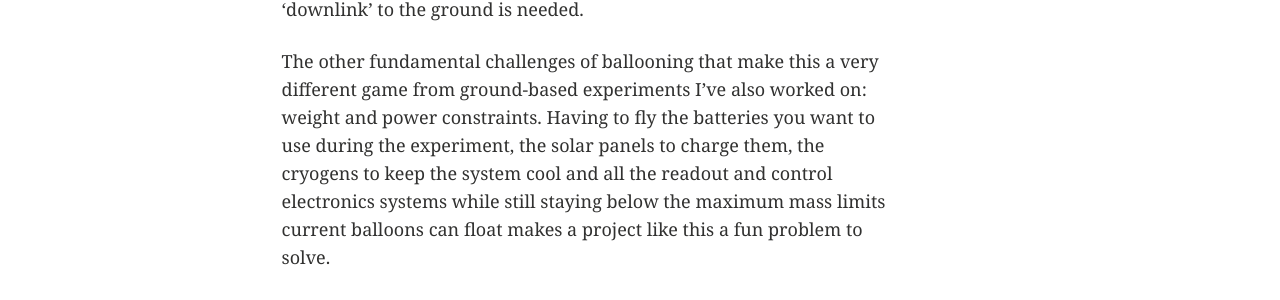
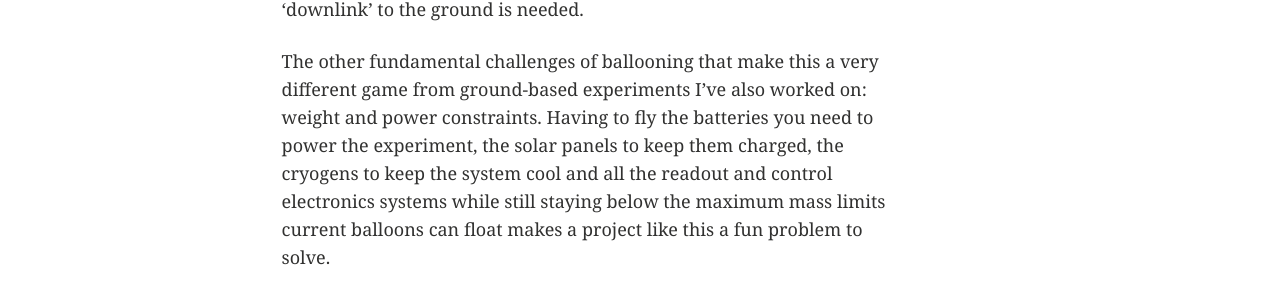
Before and after one commit to zkermish/zkermish.github.io, a Jekyll site: the page built from _posts/articles/2014-11-30-why-are-you-in-antarctica.md, in a window 1280 px wide and 900 px high, scrolled down 2972 px. Shown: the part 211-511 px from the top of the window. Built offline with Jekyll 4.4.1, drawn with Linux system fonts in a browser that asks for light colours.

Commit message:
short edit to post

```diff
--- a/_posts/articles/2014-11-30-why-are-you-in-antarctica.md
+++ b/_posts/articles/2014-11-30-why-are-you-in-antarctica.md
@@ -24,4 +24,4 @@ Balloon-borne instruments have one big advantage: they allow us to get above nea
 
 Ok, so that's why we want dangle our instrument from a balloon.  But why Antarctica?  Why don't we just launch our balloon from New Jersey? Well, for one, at some point, we need to drop the payload. So scientific payload balloon flights only happen in places with low population density.  In the US, payloads are flown out of Fort Sumner, New Mexico.  They used to fly out of Palestine, Texas as well.  Payloads flown out of these locations are limited to flights anywhere from a few hours to a few days because they eventually start getting to close to population centers.  Antarctica doesn't have any population centers, so rather than being limited by distance, flights are limited by how long the balloons can stay afloat.  Currently, that's about 40 days.  Beyond that, weather patterns setup circumpolar winds during the austral summer here.  So if you launch a balloon at the right time, it'll come back close to where it started, making recovery of the payload easier (it takes about a week to 'boomerang' back around). This is especially important for an experiment like ours since we need to physically recover our data off the drives that fly with the payload.  The bandwidth of in-flight communications limits us to only getting a small fraction of the data from the instrument during flight. One of the many ballooning challenges is to make the system as autonomous as possible so minimal human intervention based on the limited information we decide 'downlink' to the ground is needed.
 
-The other fundamental challenges of ballooning that make this a very different game from ground-based experiments I've also worked on: weight and power constraints. Having to fly the batteries you want to use during the experiment, the solar panels to charge them, the cryogens to keep the system cool and all the readout and control electronics systems while still staying below the maximum mass limits current balloons can float makes a project like this a fun problem to solve.
+The other fundamental challenges of ballooning that make this a very different game from ground-based experiments I've also worked on: weight and power constraints. Having to fly the batteries you need to power the experiment, the solar panels to keep them charged, the cryogens to keep the system cool and all the readout and control electronics systems while still staying below the maximum mass limits current balloons can float makes a project like this a fun problem to solve.
```
